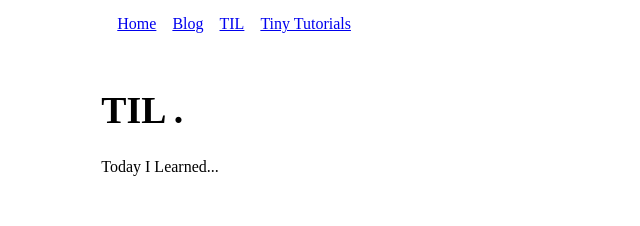
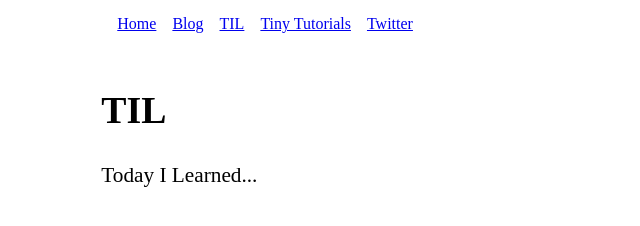
Before and after one commit to thecodepixi/thecodepixi.dev_11ty, an Eleventy site: page src/til.md in a window 1280 px wide. Shown: the whole page, without its empty margins (0-640 px from the left). Built offline with nearby package versions, Linux system fonts and the light colour scheme; Eleventy itself is replaced by a stand-in of ours; files that its build step writes are made by us from their sources.

Commit message:
Add twitter to nav. Delete redundant Home layout.

```diff
--- a/src/_data/nav.json
+++ b/src/_data/nav.json
@@ -15,6 +15,10 @@
     {
       "text": "Tiny Tutorials",
       "url": "/tiny-tutorials/"
+    },
+    {
+      "text": "Twitter",
+      "url": "https://twitter.com/thecodepixi"
     }
   ]
 }
--- a/src/_includes/partials/page-header.html
+++ b/src/_includes/partials/page-header.html
@@ -1,6 +1,6 @@
 <div class="page-header">
   <div class="[ wrapper ] [ flow ]">
-    <h1 class="[ page-header_heading ] [ headline ]" data-highlight="primary">
+    <h1 class="[ page-header_heading ]" data-highlight="primary">
       {{ pageHeaderTitle }}
     </h1>
     {% if pageHeaderSummary %}
--- a/src/index.md
+++ b/src/index.md
@@ -1,6 +1,6 @@
 ---
   title: "TheCodePixi"
-  layout: "layouts/home.html"
+  layout: "layouts/page.html"
   summary: "Welcome to my personal site!"
 ---
 
--- a/src/scss/blocks/_page-header.scss
+++ b/src/scss/blocks/_page-header.scss
@@ -1,3 +1,11 @@
 .page-header {
   padding: map.get($size-scale,'800') 0;
+
+  &_heading {
+    font-size: map.get($size-scale, '700');
+  };
+
+  &_summary {
+    font-size: map.get($size-scale, '500')
+  };
 }
```
Also changed, not shown: src/_includes/layouts/home.html (deleted, +0 -5 lines), src/_includes/css/critical.css, 4 other files.
